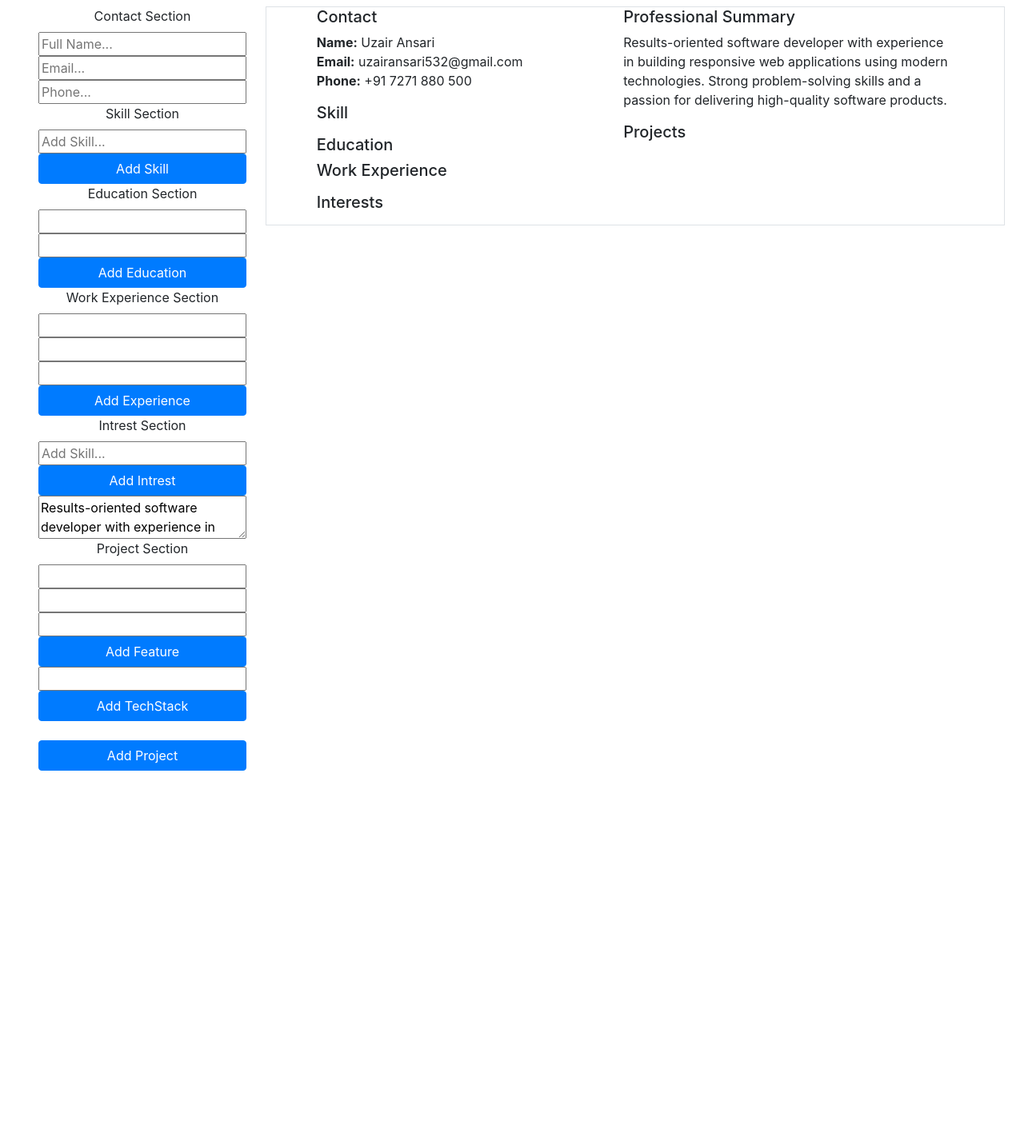
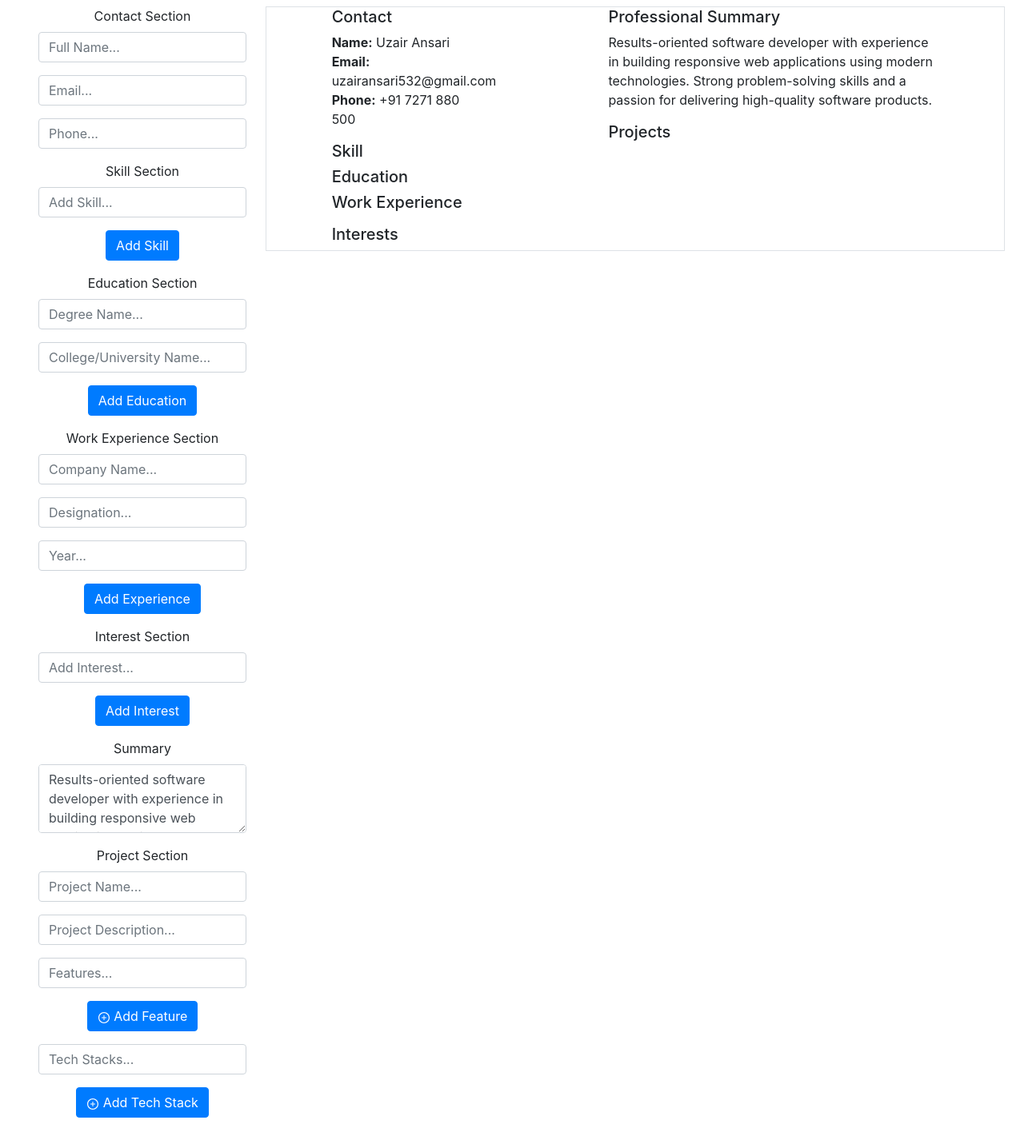
Before and after one commit to uzairansari11/resume_builder, a React (Create React App) app: page / in a window 1280 px wide. Shown: the part 40-1476 px from the top of the page at 80% size. Before the commit the page ends 1028 px from the top, so only its background shows below. Built offline with nearby package versions, Linux system fonts and the light colour scheme.

Commit message:
Ui improvement

```diff
--- a/package.json
+++ b/package.json
@@ -10,6 +10,7 @@
     "react": "^18.2.0",
     "react-bootstrap": "^2.7.4",
     "react-dom": "^18.2.0",
+    "react-icons": "^4.9.0",
     "react-scripts": "5.0.1",
     "web-vitals": "^2.1.4"
   },
--- /dev/null
+++ b/src/component/CustomList.jsx
@@ -0,0 +1,16 @@
+const CustomList = ({ data }) => {
+  return (
+    <span
+      className="badge badge-secondary m-1"
+      style={{
+        backgroundColor: "gray",
+        fontSize: "1.2rem",
+        whiteSpace: "normal",
+      }}
+    >
+      {data}
+    </span>
+  );
+};
+
+export default CustomList;
--- a/src/component/ResumeOption.jsx
+++ b/src/component/ResumeOption.jsx
@@ -1,5 +1,6 @@
 import React from "react";
-import { Button } from "react-bootstrap";
+import { Button, Form } from "react-bootstrap";
+import { AiOutlinePlusCircle, AiOutlineTrash } from "react-icons/ai";
 
 const ResumeOption = ({
   handleContactDetails,
@@ -21,91 +22,163 @@ const ResumeOption = ({
   handleTechStackChange,
 }) => {
   return (
-    <div className="d-flex flex-column px-4 ">
-      <label htmlFor="">Contact Section</label>
-      <input
+    <div className="d-flex flex-column px-4">
+      <Form.Group>
+        <Form.Label>Contact Section</Form.Label>
+        <Form.Control
           type="text"
           placeholder="Full Name..."
           name="name"
           onChange={handleContactDetails}
+          className="mb-3"
         />
-      <input
+        <Form.Control
           type="email"
           placeholder="Email..."
           name="email"
           onChange={handleContactDetails}
+          className="mb-3"
         />
-      <input
+        <Form.Control
           type="number"
           placeholder="Phone..."
           name="phone"
           onChange={handleContactDetails}
           maxLength="10"
+          className="mb-3"
         />
+      </Form.Group>
 
-      <label htmlFor="">Skill Section</label>
-
-      <input
+      <Form.Group>
+        <Form.Label>Skill Section</Form.Label>
+        <Form.Control
           type="text"
           value={skill}
           onChange={(e) => handleSkillInputValue(e.target.value)}
           placeholder="Add Skill..."
+          className="mb-3"
         />
-      <Button onClick={handleSkillsData}>Add Skill</Button>
+        <Button variant="primary" onClick={handleSkillsData} className="mb-3">
+          Add Skill
+        </Button>
+      </Form.Group>
 
-      <label htmlFor="">Education Section</label>
-      <input type="text" onChange={handleEducationDetails} name="degree" />
-      <input type="text" onChange={handleEducationDetails} name="college" />
-      <Button onClick={handleAddEducation}>Add Education</Button>
+      <Form.Group>
+        <Form.Label>Education Section</Form.Label>
+        <Form.Control
+          type="text"
+          onChange={handleEducationDetails}
+          name="degree"
+          placeholder="Degree Name..."
+          className="mb-3"
+        />
+        <Form.Control
+          type="text"
+          onChange={handleEducationDetails}
+          name="college"
+          placeholder="College/University Name..."
+          className="mb-3"
+        />
+        <Button variant="primary" onClick={handleAddEducation} className="mb-3">
+          Add Education
+        </Button>
+      </Form.Group>
 
-      <label htmlFor="">Work Experience Section</label>
-      <input
+      <Form.Group>
+        <Form.Label>Work Experience Section</Form.Label>
+        <Form.Control
           type="text"
           onChange={handleWorkExperienceDetails}
           name="company"
+          placeholder="Company Name..."
+          className="mb-3"
         />
-      <input
+        <Form.Control
           type="text"
           onChange={handleWorkExperienceDetails}
           name="designation"
+          placeholder="Designation..."
+          className="mb-3"
         />
-      <input type="text" onChange={handleWorkExperienceDetails} name="year" />
-      <Button onClick={handleAddWorkExperience}>Add Experience</Button>
+        <Form.Control
+          type="text"
+          onChange={handleWorkExperienceDetails}
+          name="year"
+          placeholder="Year..."
+          className="mb-3"
+        />
+        <Button variant="primary" onClick={handleAddWorkExperience} className="mb-3">
+          Add Experience
+        </Button>
+      </Form.Group>
 
-      <label htmlFor="">Intrest Section</label>
-
-      <input
+      <Form.Group>
+        <Form.Label>Interest Section</Form.Label>
+        <Form.Control
           type="text"
           value={intrest}
           onChange={(e) => handleIntrestInputValue(e.target.value)}
-        placeholder="Add Skill..."
+          placeholder="Add Interest..."
+          className="mb-3"
         />
-      <Button onClick={handleIntrestData}>Add Intrest</Button>
+        <Button variant="primary" onClick={handleIntrestData} className="mb-3">
+          Add Interest
+        </Button>
+      </Form.Group>
 
-      <textarea name="summary" id="" value={summary} onChange={handleSummary} />
+      <Form.Group>
+        <Form.Label>Summary</Form.Label>
+        <Form.Control
+          as="textarea"
+          rows={3}
+          value={summary}
+          onChange={handleSummary}
+          className="mb-3"
+        />
+      </Form.Group>
 
-      <label htmlFor="">Project Section</label>
-      <input type="text" name="projectname" onChange={handleProjectChange} />
-      <input
+      <Form.Group>
+        <Form.Label>Project Section</Form.Label>
+        <Form.Control
+          type="text"
+          name="projectname"
+          onChange={handleProjectChange}
+          placeholder="Project Name..."
+          className="mb-3"
+        />
+        <Form.Control
           type="text"
           name="projectdescription"
           onChange={handleProjectChange}
+          placeholder="Project Description..."
+          className="mb-3"
         />
-
-      <input
+        <Form.Control
           type="text"
           name="projectfeatures"
           onChange={handleProjectChange}
+          placeholder="Features..."
+          className="mb-3"
         />
-      <Button onClick={handleFeatureChange}>Add Feature</Button>
-      <input
+        <Button variant="primary" onClick={handleFeatureChange} className="mb-3">
+          <AiOutlinePlusCircle /> Add Feature
+        </Button>
+        <Form.Control
           type="text"
           name="projecttechstack"
           onChange={handleProjectChange}
+          placeholder="Tech Stacks..."
+          className="mb-3"
         />
-      <Button onClick={handleTechStackChange}>Add TechStack</Button>
+        <Button variant="primary" onClick={handleTechStackChange} className="mb-3">
+          <AiOutlinePlusCircle /> Add Tech Stack
+        </Button>
         <br />
-      <Button onClick={handleProjectData}>Add Project</Button>
+        <br />
+        <Button variant="primary" onClick={handleProjectData}>
+          Add Project
+        </Button>
+      </Form.Group>
     </div>
   );
 };
--- a/src/component/ResumeTemplate.jsx
+++ b/src/component/ResumeTemplate.jsx
@@ -1,4 +1,5 @@
 import React from "react";
+import CustomList from './CustomList';
 
 const ResumeTemplate = ({
   contact,
@@ -11,7 +12,7 @@ const ResumeTemplate = ({
 }) => {
   return (
     <div className=" d-flex justify-content-around border ">
-      <div className="d-flex flex-column w-45  px-4 text-left ">
+      <div className="d-flex flex-column w-25  px-4 text-left ">
         {/* Contact Section */}
         <div>
           <h5>Contact</h5>
@@ -30,12 +31,13 @@ const ResumeTemplate = ({
         {/* Skills Section */}
         <div>
           <h5>Skill</h5>
-          <ul className="list-unstyled">
+          <div className="d-flex flex-wrap">
             {skills.map((item) => (
-              <li key={item.id}>{item.skill}</li>
+              <CustomList data={item.skill} />
             ))}
-          </ul>
+          </div>
         </div>
+
         {/* Education Section */}
         <div>
           <h5>Education</h5>
@@ -65,11 +67,12 @@ const ResumeTemplate = ({
         {/* Interests Section */}
         <div>
           <h5>Interests</h5>
-          <ul className="list-unstyled">
+          <div className="d-flex flex-wrap">
             {intrestData.map((item) => (
-              <li key={item.id}>{item.intrest}</li>
+              <CustomList  data={item.intrest}/>
             ))}
-          </ul>
+          </div>
+
         </div>
       </div>
       <div className="d-flex flex-column w-50 px-4 text-left ">
@@ -90,13 +93,20 @@ const ResumeTemplate = ({
                   <strong>Description:</strong> {item.projectdescription}
                 </p>
                 <strong>Features:</strong>
-                {item.projectfeatures.map((item) => (
-                  <p>{item}</p>
-                ))}
+                <div className="d-flex flex-wrap">
+                  {item.projectfeatures.map((item) => (
+                    <CustomList data={item} />
+                  ))}
+                </div>
+
                 <strong>Techstack:</strong>
-                {item.projecttechstack.map((item) => (
-                  <p>{item}</p>
-                ))}
+                <div className="d-flex flex-wrap">
+                  {item.projecttechstack.map((item) => (
+                    <CustomList data={item} />
+                  ))}
+
+                </div>
+
               </div>
             );
           })}
--- a/src/pages/ResumeCreaterPage.jsx
+++ b/src/pages/ResumeCreaterPage.jsx
@@ -1,6 +1,7 @@
 import React, { useState } from "react";
-import ResumeOption from "../component/ResumeOption";
+
 import ResumeTemplate from "../component/ResumeTemplate";
+import ResumeOption from '../component/ResumeOption';
 
 const ResumeCreaterPage = () => {
   /* contact section  */
```
Also changed, not shown: 1 other file (tests, documents, lock files or other folders). Lines whose indentation alone changed are shown as unchanged.
